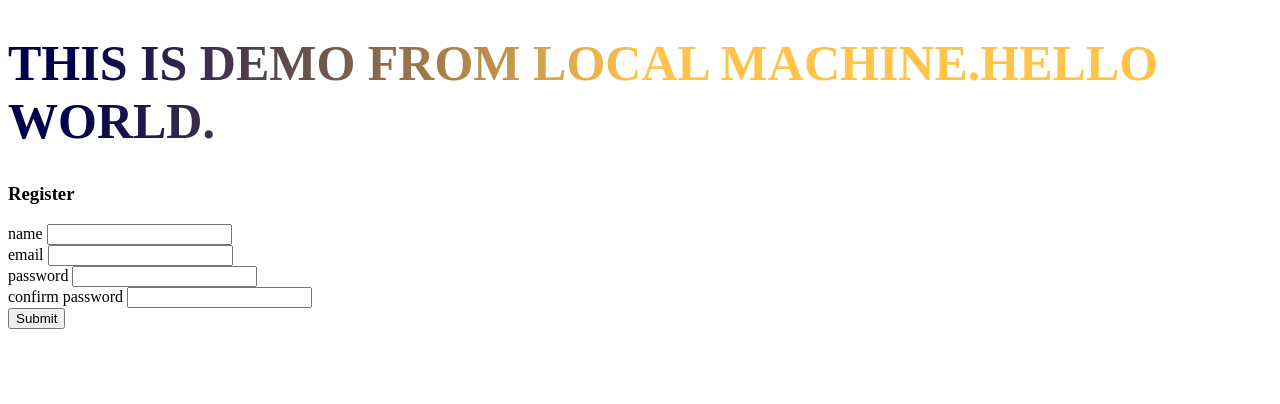
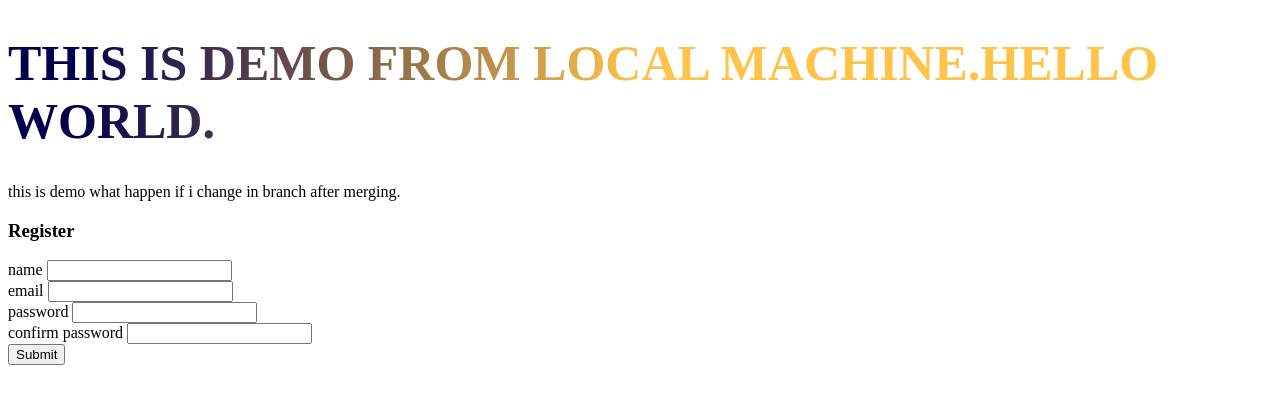
Before and after one commit to karan-suthar-05/hello-world, a plain HTML site: page index.html in a window 1280 px wide. Drawn offline with Linux system fonts and the light colour scheme.

Commit message:
checking what happen if i change branch after merging

```diff
--- a/index.html
+++ b/index.html
@@ -10,6 +10,7 @@
 
 <body>
     <h1>this is demo from local machine.Hello world.</h1>
+    <p>this is demo what happen if i change in branch after merging.</p>
     <h3>Register</h3>
     <form action="">
         <label for="">name</label>
```
